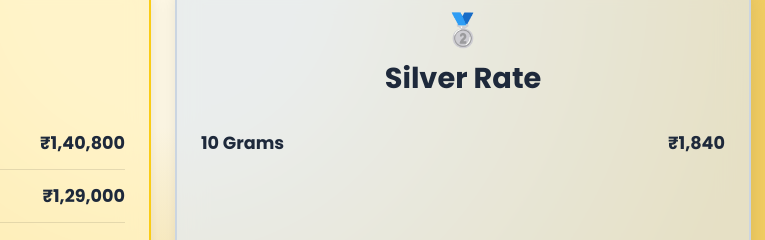
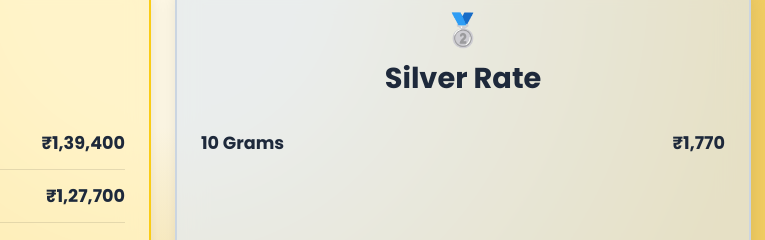
Before and after one commit to Sabeel099/saniyajewellers, a plain HTML site: page index.html in a window 1280 px wide. Shown: the part 1224-1464 px from the top of the page, 477-1242 px from the left. Drawn offline with Linux system fonts and the light colour scheme.

Commit message:
Update index.html

```diff
--- a/index.html
+++ b/index.html
@@ -144,11 +144,11 @@ e<!DOCTYPE html>
 <h3 class="rate-heading"> Gold Rate</h3>
 <div class="rate-row">
 <span class="rate-label">24K / 999</span>
-<span class="rate-price"> ₹1,40,800</span>
+<span class="rate-price"> ₹1,39,400</span>
 </div>
 <div class="rate-row">
 <span class="rate-label">22K / 916</span>
-<span class="rate-price"> ₹1,29,000</span>
+<span class="rate-price"> ₹1,27,700</span>
 </div>
 <!-- Add BIS Certification Pill -->
 <div style="margin-top: 20px; display: flex; justify-content: center;">
@@ -172,7 +172,7 @@ e<!DOCTYPE html>
 <h3 class="rate-heading">Silver Rate</h3>
 <div class="rate-row">
 <span class="rate-label">10 Grams</span>
-<span class="rate-price">₹1,840</span>
+<span class="rate-price">₹1,770</span>
 </div>
 </div>
 </div>
```
